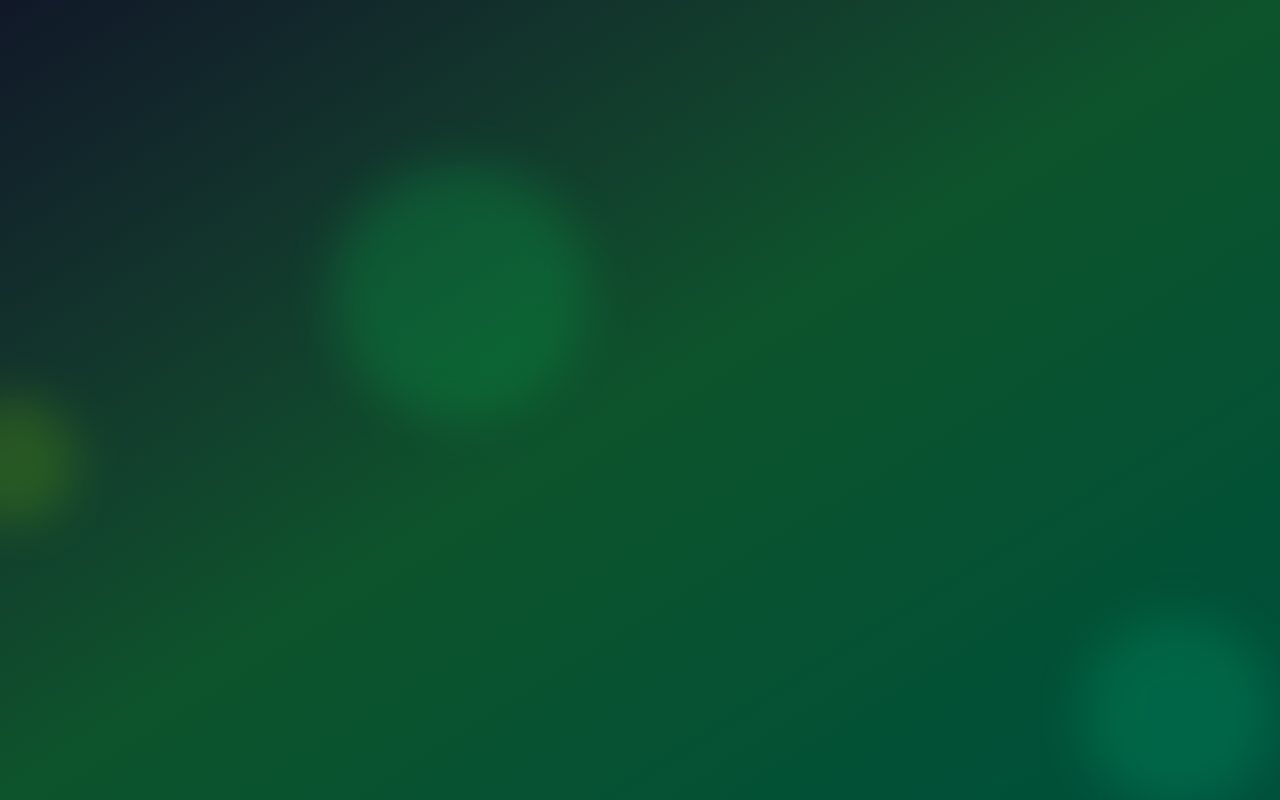
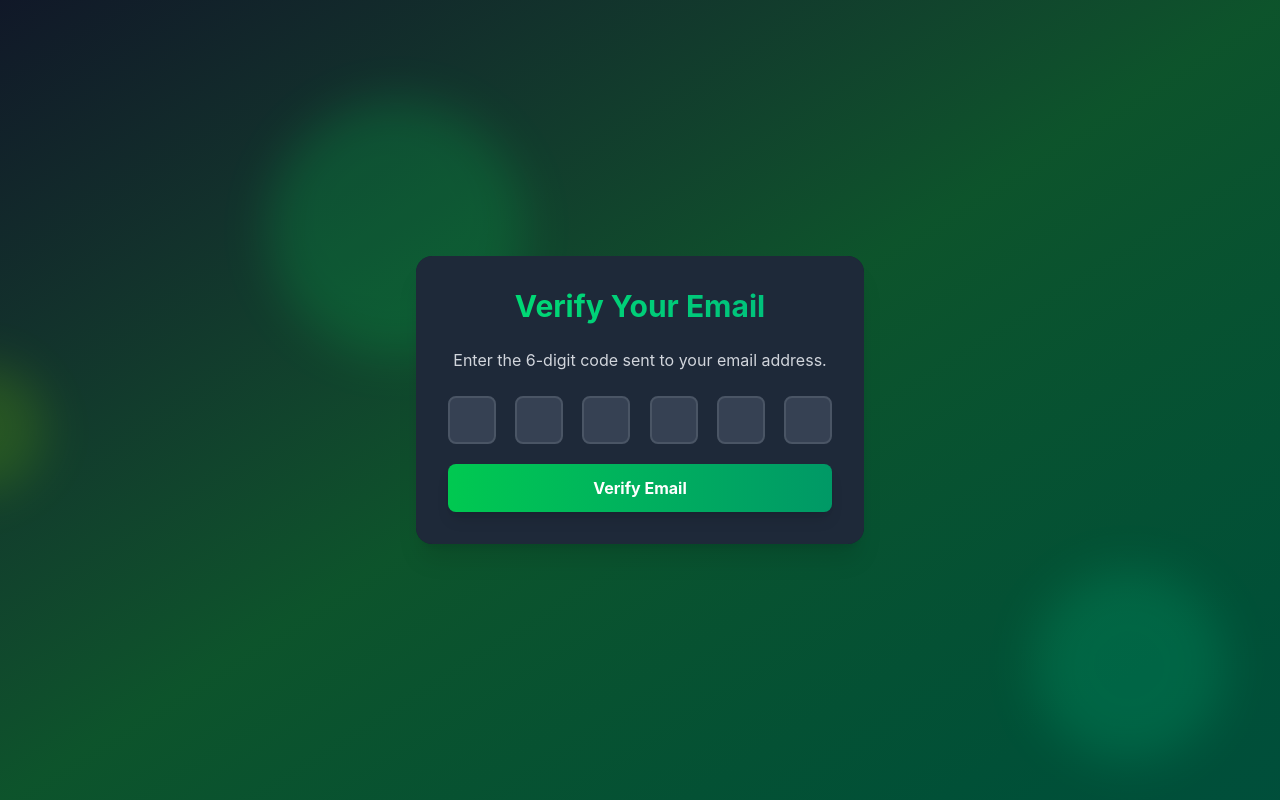
Before and after one commit to Abhinav-Kumar-Bindra21/MERN_AUTH, a React app in the folder frontend/: page /verify-email in a window 1280 px wide. Before the commit this address had no page. Built offline with nearby package versions, Linux system fonts and the light colour scheme; the HTML template or start-up script is replaced by a standard one.

Commit message:
Create emailVerification section

```diff
--- a/frontend/src/App.jsx
+++ b/frontend/src/App.jsx
@@ -2,6 +2,7 @@
 import FloatingShape from "./components/FloatingShape";
 import SignupPage from "./pages/SignupPage";
 import LoginPage from "./pages/LoginPage";
+import EmailVerificationPage from "./pages/EmailVerificationPage";
 
 function App() {
   return (
@@ -13,7 +14,8 @@
       <Routes>
         <Route path="/" element={"Home"} />
         <Route path="/signup" element={<SignupPage />} />
-        <Route path="login" element={<LoginPage />} />
+        <Route path="/login" element={<LoginPage />} />
+        <Route path="/verify-email" element={<EmailVerificationPage />} />
       </Routes>
     </div>
   );
--- /dev/null
+++ b/frontend/src/pages/EmailVerificationPage.jsx
@@ -0,0 +1,80 @@
+import React, { useRef, useState } from "react";
+import { useNavigate } from "react-router";
+import { motion } from "framer-motion";
+
+const EmailVerificationPage = () => {
+  const [code, setCode] = useState(["", "", "", "", "", ""]);
+  const inputRefs = useRef([]);
+  const navigate = useNavigate();
+  const isLoading = false;
+
+  const handleChange = (index, value) => {
+    newCode = [...code];
+
+    //Handle pasted content
+    if (value.length > 1) {
+      const pastedCode = value.slice(0, 6).split("");
+      for (let i = 0; i < 6; i++) {
+        newCode[i] = pastedCode[i] || "";
+      }
+
+      setCode(newCode);
+
+      //focus on the non-empty input or the first empty one
+      const lastFilledIndex = newCode.findLastIndex((digit) => digit !== "");
+      const focusIndex = lastFilledIndex < 5 ? lastFilledIndex + 1 : 5;
+      inputRefs.current[focusIndex].focus();
+    } else {
+    }
+  };
+
+  const handleKeyDown = (index, e) => {
+    if (e.key === "Backspace" && !code[index] && index > 0) {
+      inputRefs.current[index - 1].focus();
+    }
+  };
+
+  return (
+    <div className="max-w-md w-full bg-gray-800 bg-opacity-50 backdrop-filter backdrop-blur-xl rounded-2xl shadow-xl overflow-hidden">
+      <motion.div
+        initial={{ opacity: 0, y: 20 }}
+        animate={{ opacity: 1, y: 0 }}
+        transition={{ duration: 0.5 }}
+        className="max-w-md w-full p-8 bg-gray-800 bg-opacity-50 backdrop-filter backdrop-blur-xl rounded-2xl shadow-2xl "
+      >
+        <h2 className="text-3xl font-bold mb-6 text-center bg-gradient-to-r from-green-400 to-emerald-500 text-transparent bg-clip-text">
+          Verify Your Email
+        </h2>
+
+        <p className="text-center text-gray-300 mb-6 ">Enter the 6-digit code sent to your email address.</p>
+        <form className="spacey-6">
+          <div className="flex justify-between">
+            {code.map((digit, index) => (
+              <input
+                key={index}
+                ref={(el) => (inputRefs.current[index] = el)}
+                type="text"
+                maxLength="6"
+                value={digit}
+                onChange={(e) => handleChange(index, e.target.value)}
+                onKeyDown={(e) => handleKeyDown(index, e)}
+                className="size-12 text-center text-2xl font-bold bg-gray-700 text-white border-2 border-gray-600 rounded-lg focus:border-green-500 focus:outline-none"
+              />
+            ))}
+          </div>
+
+          <motion.button
+            className="mt-5 w-full py-3 px-4 bg-gradient-to-r from-green-500 to-emerald-600 text-white font-bold rounded-lg shadow-lg hover:from-green-600 hover:to-emerald-700 focus:outline-none focus:ring-2 focus:ring-green-500 focus:ring-offset-2 focus:ring-offset-gray-900 transition duration-200"
+            whileHover={{ scale: 1.05 }}
+            whileTap={{ scale: 0.95 }}
+            type="submit"
+          >
+            {isLoading ? "Verifying..." : "Verify Email"}
+          </motion.button>
+        </form>
+      </motion.div>
+    </div>
+  );
+};
+
+export default EmailVerificationPage;
```
